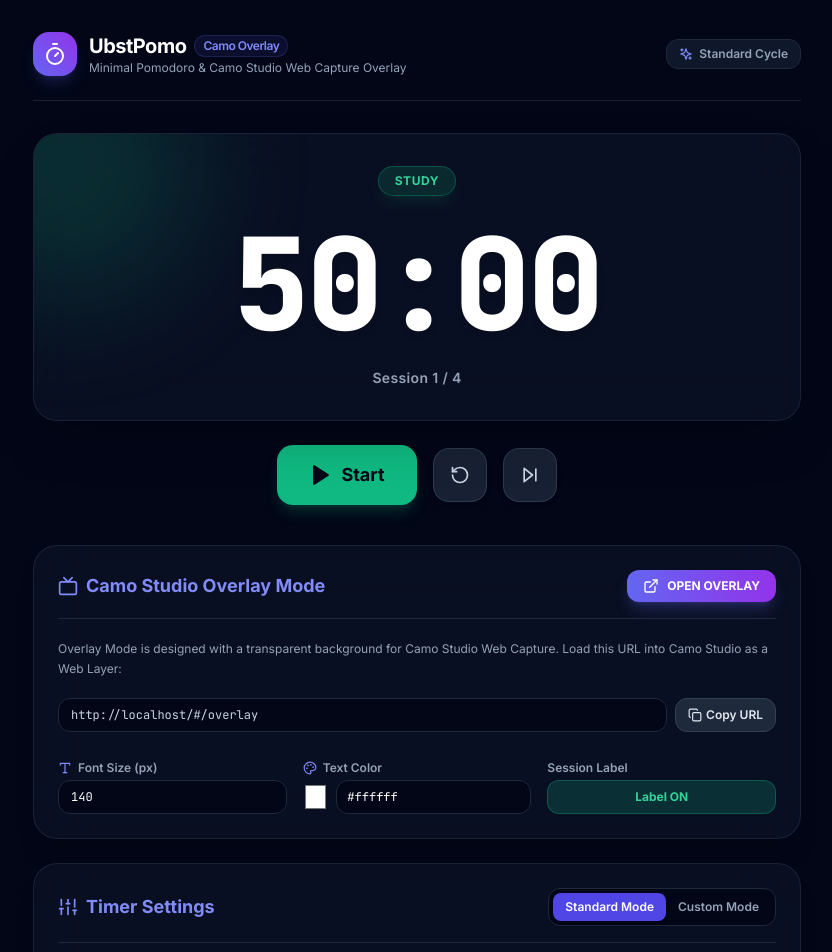
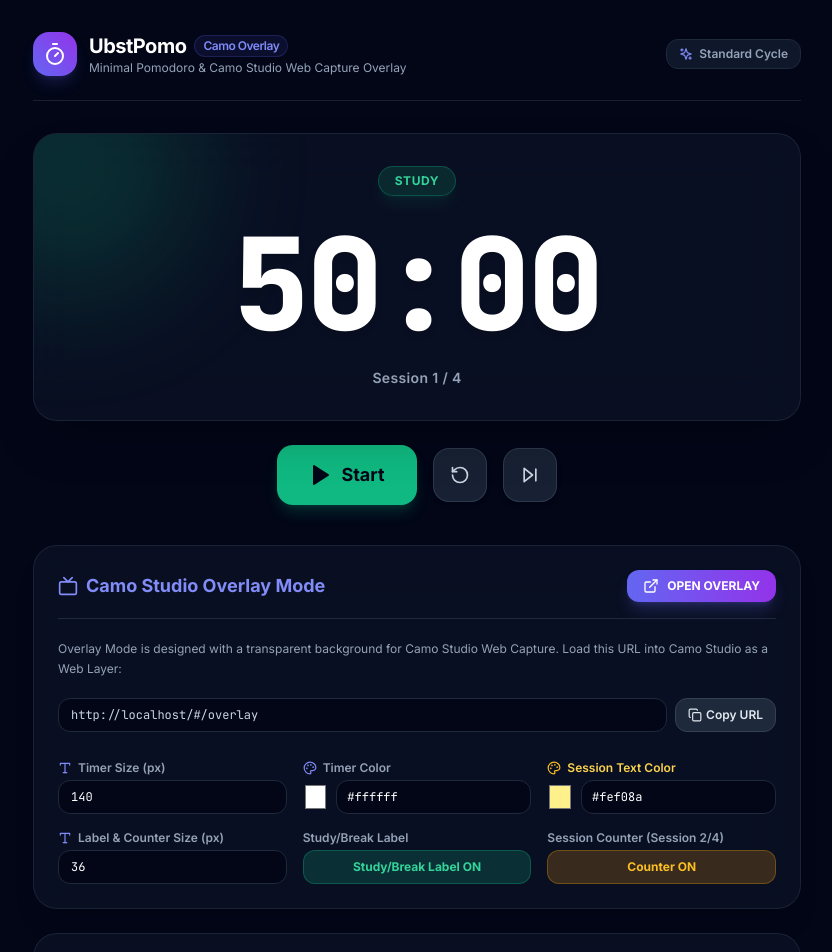
Before and after one commit to 12SF-UBT/ubstpomo, a React (Vite) app: page / in a window 1280 px wide. Shown: the top 952 px of the page, without its empty margins (223-1055 px from the left). Built offline with nearby package versions, Linux system fonts and the light colour scheme; no server answers; the HTML template or start-up script is replaced by a standard one.

Commit message:
Add automatic session counter, larger label, and yellow color selector to overlay

```diff
--- a/src/components/OverlaySettings.jsx
+++ b/src/components/OverlaySettings.jsx
@@ -67,12 +67,12 @@ export function OverlaySettings() {
       </div>
 
       {/* Customizations Grid */}
-      <div className="grid grid-cols-1 sm:grid-cols-3 gap-4 pt-2">
-        {/* Font Size */}
+      <div className="grid grid-cols-1 sm:grid-cols-2 md:grid-cols-3 gap-4 pt-2">
+        {/* Timer Font Size */}
         <div>
           <label className="flex items-center gap-1.5 text-xs font-semibold text-slate-400 mb-1">
             <Type className="w-3.5 h-3.5 text-indigo-400" />
-            <span>Font Size (px)</span>
+            <span>Timer Size (px)</span>
           </label>
           <input
             type="number"
@@ -85,32 +85,71 @@ export function OverlaySettings() {
           />
         </div>
 
-        {/* Text Color */}
+        {/* Timer Digits Color */}
         <div>
           <label className="flex items-center gap-1.5 text-xs font-semibold text-slate-400 mb-1">
             <Palette className="w-3.5 h-3.5 text-indigo-400" />
-            <span>Text Color</span>
+            <span>Timer Color</span>
           </label>
           <div className="flex items-center gap-2">
             <input
               type="color"
-              value={settings.overlayColor}
+              value={settings.overlayColor || '#ffffff'}
               onChange={(e) => updateSettings({ overlayColor: e.target.value })}
               className="w-8 h-8 rounded-lg bg-transparent border-0 cursor-pointer"
             />
             <input
               type="text"
-              value={settings.overlayColor}
+              value={settings.overlayColor || '#ffffff'}
               onChange={(e) => updateSettings({ overlayColor: e.target.value })}
               className="flex-1 bg-slate-950 border border-slate-800 rounded-xl px-2.5 py-2 text-white font-mono text-xs focus:outline-none focus:border-indigo-500"
             />
           </div>
         </div>
 
-        {/* Session Label Toggle */}
+        {/* Label & Counter Color (Yellow default) */}
+        <div>
+          <label className="flex items-center gap-1.5 text-xs font-semibold text-amber-300 mb-1">
+            <Palette className="w-3.5 h-3.5 text-amber-400" />
+            <span>Session Text Color</span>
+          </label>
+          <div className="flex items-center gap-2">
+            <input
+              type="color"
+              value={settings.overlayLabelColor || '#fef08a'}
+              onChange={(e) => updateSettings({ overlayLabelColor: e.target.value })}
+              className="w-8 h-8 rounded-lg bg-transparent border-0 cursor-pointer"
+            />
+            <input
+              type="text"
+              value={settings.overlayLabelColor || '#fef08a'}
+              onChange={(e) => updateSettings({ overlayLabelColor: e.target.value })}
+              className="flex-1 bg-slate-950 border border-slate-800 rounded-xl px-2.5 py-2 text-white font-mono text-xs focus:outline-none focus:border-indigo-500"
+            />
+          </div>
+        </div>
+
+        {/* Label & Counter Font Size */}
+        <div>
+          <label className="flex items-center gap-1.5 text-xs font-semibold text-slate-400 mb-1">
+            <Type className="w-3.5 h-3.5 text-indigo-400" />
+            <span>Label & Counter Size (px)</span>
+          </label>
+          <input
+            type="number"
+            min="12"
+            max="120"
+            step="2"
+            value={settings.overlayLabelFontSize || 36}
+            onChange={(e) => updateSettings({ overlayLabelFontSize: parseInt(e.target.value, 10) || 36 })}
+            className="w-full bg-slate-950 border border-slate-800 rounded-xl px-3 py-2 text-white font-mono text-xs focus:outline-none focus:border-indigo-500"
+          />
+        </div>
+
+        {/* Study/Break Label Toggle */}
         <div>
           <label className="block text-xs font-semibold text-slate-400 mb-1">
-            Session Label
+            Study/Break Label
           </label>
           <button
             onClick={() => updateSettings({ overlayShowLabel: !settings.overlayShowLabel })}
@@ -120,7 +159,24 @@ export function OverlaySettings() {
                 : 'bg-slate-950 text-slate-500 border-slate-800'
             }`}
           >
-            {settings.overlayShowLabel ? 'Label ON' : 'Label OFF'}
+            {settings.overlayShowLabel ? 'Study/Break Label ON' : 'Label OFF'}
+          </button>
+        </div>
+
+        {/* Session Counter Toggle */}
+        <div>
+          <label className="block text-xs font-semibold text-slate-400 mb-1">
+            Session Counter (Session 2/4)
+          </label>
+          <button
+            onClick={() => updateSettings({ overlayShowSessionCount: !settings.overlayShowSessionCount })}
+            className={`w-full py-2 px-3 rounded-xl text-xs font-bold border transition-all ${
+              settings.overlayShowSessionCount
+                ? 'bg-amber-500/20 text-amber-400 border-amber-500/30'
+                : 'bg-slate-950 text-slate-500 border-slate-800'
+            }`}
+          >
+            {settings.overlayShowSessionCount ? 'Counter ON' : 'Counter OFF'}
           </button>
         </div>
       </div>
--- a/src/components/OverlayView.jsx
+++ b/src/components/OverlayView.jsx
@@ -18,9 +18,13 @@ export function OverlayView() {
       timeLeft: 50 * 60,
       sessionName: 'STUDY',
       sessionType: 'study',
+      sessionProgressText: 'Session 1 / 4',
       overlayFontSize: 140,
       overlayColor: '#ffffff',
+      overlayLabelColor: '#fef08a',
+      overlayLabelFontSize: 36,
       overlayShowLabel: true,
+      overlayShowSessionCount: true,
       overlayFontFamily: 'mono'
     };
 
@@ -30,7 +34,10 @@ export function OverlayView() {
         const parsed = JSON.parse(saved);
         defaults.overlayFontSize = parsed.overlayFontSize || 140;
         defaults.overlayColor = parsed.overlayColor || '#ffffff';
+        defaults.overlayLabelColor = parsed.overlayLabelColor || '#fef08a';
+        defaults.overlayLabelFontSize = parsed.overlayLabelFontSize || 36;
         defaults.overlayShowLabel = parsed.overlayShowLabel !== false;
+        defaults.overlayShowSessionCount = parsed.overlayShowSessionCount !== false;
         defaults.overlayFontFamily = parsed.overlayFontFamily || 'mono';
         defaults.timeLeft = (parsed.studyDuration || 50) * 60;
       }
@@ -58,9 +65,13 @@ export function OverlayView() {
         timeLeft: data.timeLeft !== undefined ? data.timeLeft : prev.timeLeft,
         sessionName: data.sessionName || prev.sessionName,
         sessionType: data.sessionType || prev.sessionType,
+        sessionProgressText: data.sessionProgressText || prev.sessionProgressText,
         overlayFontSize: data.overlayFontSize !== undefined ? data.overlayFontSize : prev.overlayFontSize,
         overlayColor: data.overlayColor !== undefined ? data.overlayColor : prev.overlayColor,
+        overlayLabelColor: data.overlayLabelColor || prev.overlayLabelColor,
+        overlayLabelFontSize: data.overlayLabelFontSize !== undefined ? data.overlayLabelFontSize : prev.overlayLabelFontSize,
         overlayShowLabel: data.overlayShowLabel !== undefined ? data.overlayShowLabel : prev.overlayShowLabel,
+        overlayShowSessionCount: data.overlayShowSessionCount !== undefined ? data.overlayShowSessionCount : prev.overlayShowSessionCount,
         overlayFontFamily: data.overlayFontFamily || prev.overlayFontFamily,
       }));
     });
@@ -70,23 +81,13 @@ export function OverlayView() {
 
   const formattedTime = formatTime(overlayState.timeLeft);
 
+  // Clean session count string, e.g., "Session 2/4" or "Session 2 / 4"
+  const cleanSessionCount = (overlayState.sessionProgressText || '')
+    .replace(' / ', '/')
+    .replace('Break after ', 'Break ');
+
   return (
-    <div className="w-screen h-screen flex flex-col items-center justify-center select-none overflow-hidden bg-transparent">
-      {/* Session Label (Optional) */}
-      {overlayState.overlayShowLabel && (
-        <div
-          className="text-xs font-bold uppercase tracking-widest px-3 py-1 rounded-full mb-1 border shadow-sm backdrop-blur-sm"
-          style={{
-            color: overlayState.overlayColor,
-            borderColor: `${overlayState.overlayColor}40`,
-            backgroundColor: 'rgba(0, 0, 0, 0.4)',
-            textShadow: '0 2px 4px rgba(0,0,0,0.8)',
-          }}
-        >
-          {overlayState.sessionName || 'STUDY'}
-        </div>
-      )}
-
+    <div className="w-screen h-screen flex flex-col items-center justify-center select-none overflow-hidden bg-transparent p-4">
       {/* Large Timer Digits */}
       <div
         className={`font-bold tracking-tight leading-none transition-all duration-150 ${
@@ -95,11 +96,36 @@ export function OverlayView() {
         style={{
           fontSize: `${overlayState.overlayFontSize}px`,
           color: overlayState.overlayColor,
-          textShadow: '0 4px 16px rgba(0,0,0,0.95), 0 2px 4px rgba(0,0,0,0.8)',
+          textShadow: '0 4px 16px rgba(0,0,0,0.95), 0 2px 4px rgba(0,0,0,0.8), 0 0 20px rgba(0,0,0,0.5)',
         }}
       >
         {formattedTime}
       </div>
+
+      {/* Session Label & Automatic Counter Display */}
+      {(overlayState.overlayShowLabel || overlayState.overlayShowSessionCount) && (
+        <div
+          className="font-medium tracking-normal mt-2 transition-all duration-150 text-center flex items-center justify-center gap-2"
+          style={{
+            fontSize: `${overlayState.overlayLabelFontSize}px`,
+            color: overlayState.overlayLabelColor || '#fef08a',
+            textShadow: '0 3px 10px rgba(0,0,0,0.95), 0 1px 3px rgba(0,0,0,0.9), 0 0 12px rgba(0,0,0,0.7)',
+            fontFamily: 'Georgia, Cambria, "Times New Roman", Times, serif',
+          }}
+        >
+          {overlayState.overlayShowLabel && (
+            <span>{overlayState.sessionName || 'STUDY'}</span>
+          )}
+
+          {overlayState.overlayShowLabel && overlayState.overlayShowSessionCount && (
+            <span className="opacity-70">•</span>
+          )}
+
+          {overlayState.overlayShowSessionCount && (
+            <span>{cleanSessionCount || 'Session 1/4'}</span>
+          )}
+        </div>
+      )}
     </div>
   );
 }
--- a/src/context/TimerContext.jsx
+++ b/src/context/TimerContext.jsx
@@ -37,7 +37,10 @@ const DEFAULT_SETTINGS = {
   // Overlay customizations
   overlayFontSize: 140, // in px
   overlayColor: '#ffffff',
+  overlayLabelColor: '#fef08a', // warm yellow as in user image
+  overlayLabelFontSize: 36, // in px
   overlayShowLabel: true,
+  overlayShowSessionCount: true,
   overlayFontFamily: 'mono', // 'mono' | 'sans'
 };
 
@@ -165,7 +168,10 @@ export function TimerProvider({ children }) {
       loopProgressText: sessionInfo.loopText,
       overlayFontSize: settings.overlayFontSize,
       overlayColor: settings.overlayColor,
+      overlayLabelColor: settings.overlayLabelColor || '#fef08a',
+      overlayLabelFontSize: settings.overlayLabelFontSize || 36,
       overlayShowLabel: settings.overlayShowLabel,
+      overlayShowSessionCount: settings.overlayShowSessionCount !== false,
       overlayFontFamily: settings.overlayFontFamily,
       timestamp: Date.now()
     };
```
